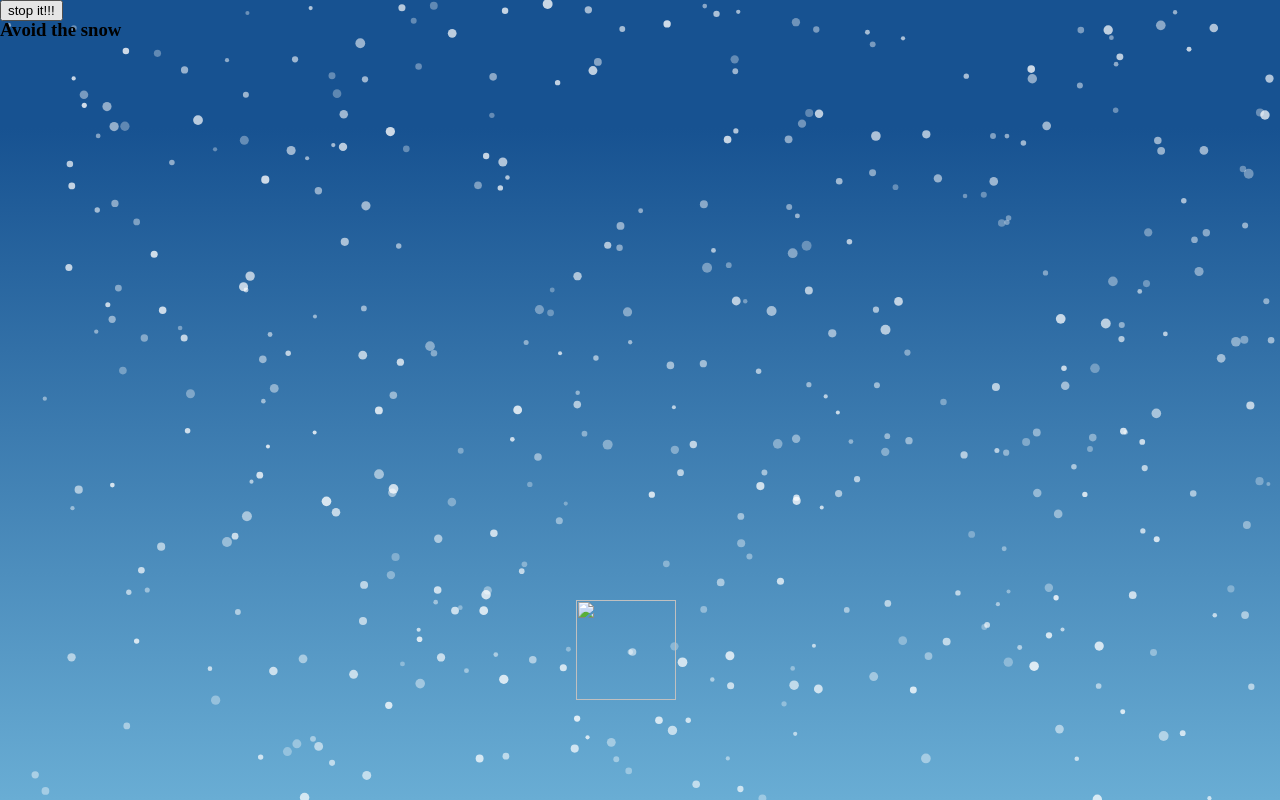
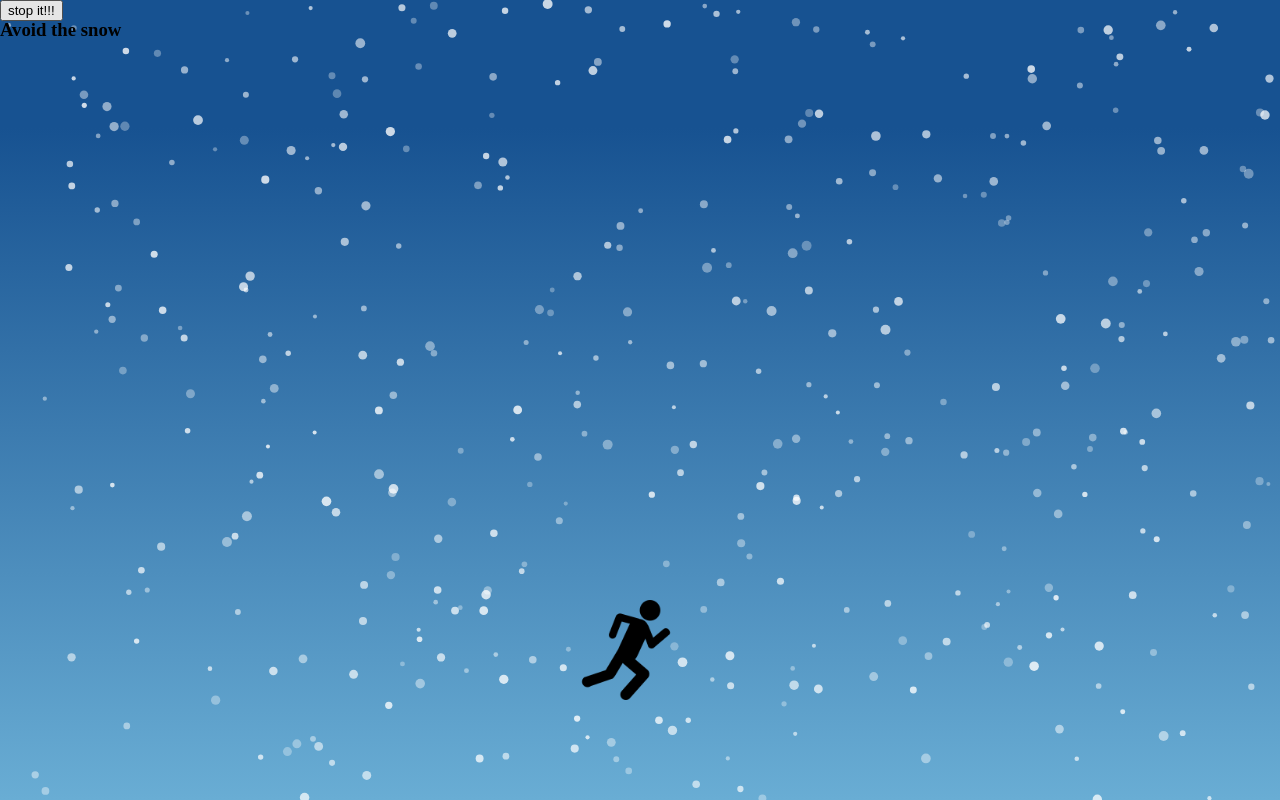
Before and after one commit to djgarrett17/FirstGame, a plain HTML site: page index.html in a window 1280 px wide. Drawn offline with nearby package versions, Linux system fonts and the light colour scheme; a web font is replaced by a local one.

Commit message:
Update index.html

```diff
--- a/index.html
+++ b/index.html
@@ -21,7 +21,7 @@
         <!-- </div> -->
         <h3 class="instructions">Avoid the snow</h3>
         <input class="stopitt" type="button" onclick="stop();" value="stop it!!!" /> &emsp;
-        <img class="character" src="./DevinImages/charactericon.png">
+        <img class="character" src="./charactericon.png">
     <!-- </div> -->
 <script src="https://ajax.googleapis.com/ajax/libs/jquery/3.4.1/jquery.min.js"></script>
 <script type="text/javascript" src="./home.js"></script>
```
